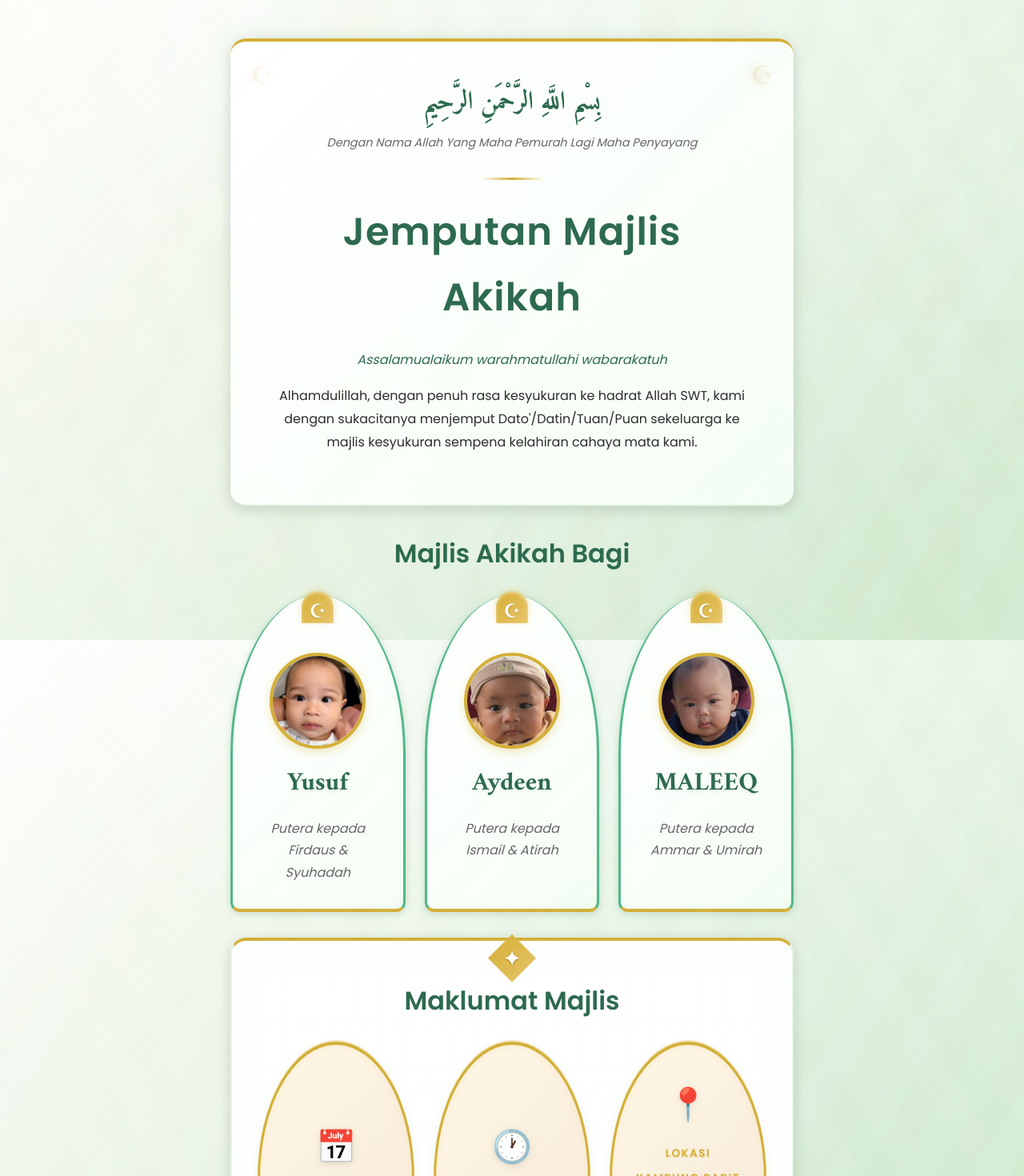
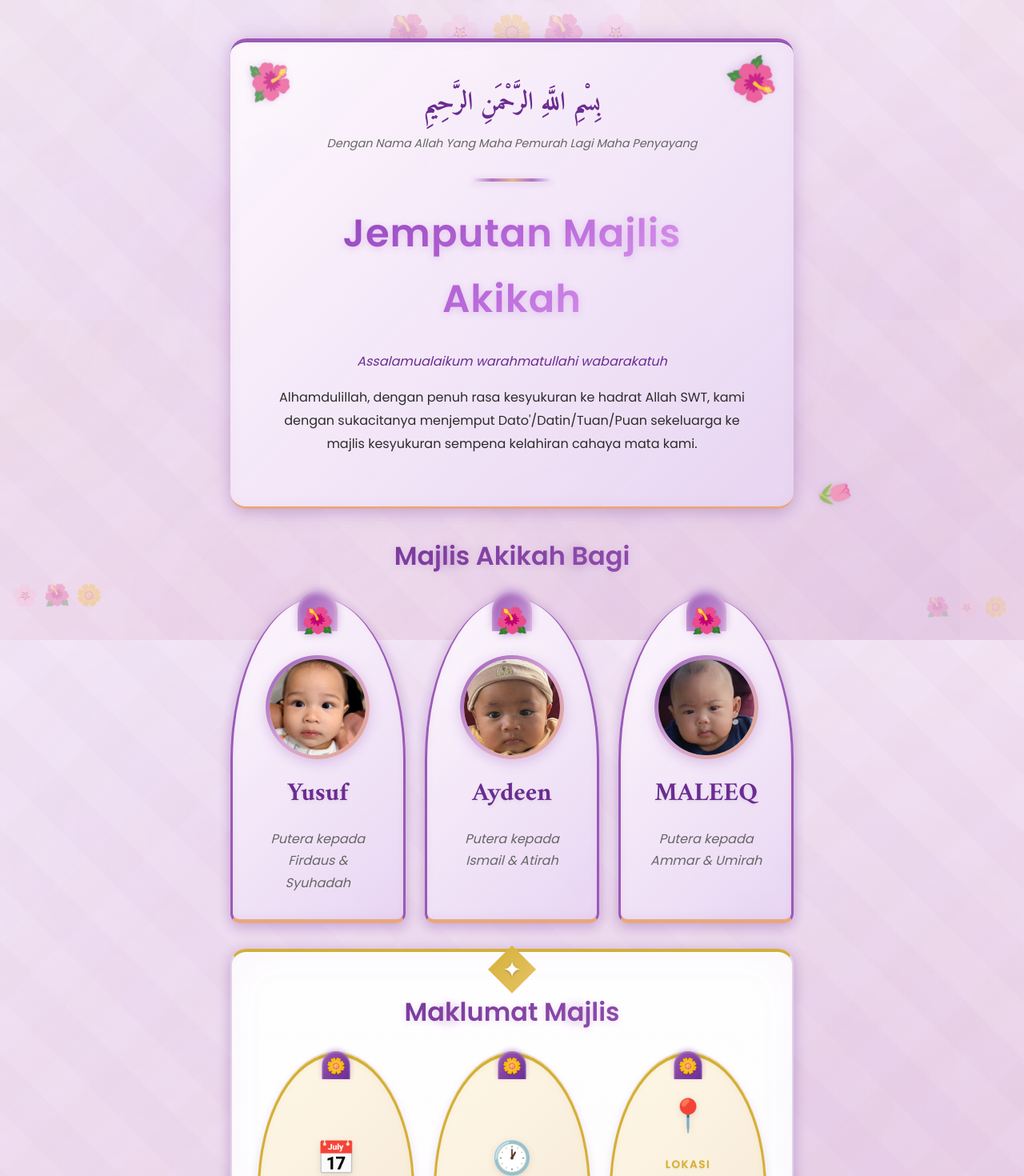
Before and after one commit to firdausaziz93/e-invitation-akikah, a React (Create React App) app: page / in a window 1280 px wide. Shown: the top 1470 px of the page at 80% size. Built offline with nearby package versions, Linux system fonts and the light colour scheme; the HTML template or start-up script is replaced by a standard one.

Commit message:
Update color palette to purple theme and add floating flowers animation

```diff
--- a/src/App.css
+++ b/src/App.css
@@ -8,13 +8,16 @@
 }
 
 :root {
-  /* Color Palette - Islamik & Elegant */
-  --primary-green: #2d6a4f;
-  --light-green: #52b788;
-  --cream: #fff8e7;
-  --beige: #f5e6d3;
+  /* Color Palette - Purple Islamic & Floral */
+  --primary-purple: #6b2c91;
+  --light-purple: #9b59b6;
+  --dark-purple: #4a1a66;
+  --lavender: #e8d5f2;
+  --rose-purple: #d4a5d8;
+  --cream: #fff8f5;
+  --beige: #f5e6f0;
   --gold: #d4af37;
-  --dark-brown: #3e2723;
+  --rose-gold: #e8a87c;
   --white: #ffffff;
   --text-dark: #2c2c2c;
   --text-light: #666666;
@@ -36,9 +39,9 @@
   --radius-lg: 20px;
 
   /* Shadows */
-  --shadow-sm: 0 2px 8px rgba(0, 0, 0, 0.08);
-  --shadow-md: 0 4px 16px rgba(0, 0, 0, 0.12);
-  --shadow-lg: 0 8px 24px rgba(0, 0, 0, 0.15);
+  --shadow-sm: 0 2px 8px rgba(107, 44, 145, 0.15);
+  --shadow-md: 0 4px 16px rgba(107, 44, 145, 0.2);
+  --shadow-lg: 0 8px 24px rgba(107, 44, 145, 0.25);
 }
 
 body {
@@ -48,27 +51,53 @@ body {
   -webkit-font-smoothing: antialiased;
   -moz-osx-font-smoothing: grayscale;
   background:
-    linear-gradient(135deg, rgba(255,255,255,0.9) 0%, rgba(200,230,200,0.5) 100%),
+    linear-gradient(135deg, rgba(232, 213, 242, 0.4) 0%, rgba(212, 165, 216, 0.3) 100%),
+    radial-gradient(circle at 20% 30%, rgba(155, 89, 182, 0.08) 0%, transparent 50%),
+    radial-gradient(circle at 80% 70%, rgba(107, 44, 145, 0.06) 0%, transparent 50%),
     repeating-linear-gradient(
-      60deg,
+      45deg,
       transparent,
-      transparent 40px,
-      rgba(143, 188, 143, 0.05) 40px,
-      rgba(143, 188, 143, 0.05) 80px
+      transparent 50px,
+      rgba(155, 89, 182, 0.03) 50px,
+      rgba(155, 89, 182, 0.03) 100px
     ),
     repeating-linear-gradient(
-      -60deg,
+      -45deg,
       transparent,
-      transparent 40px,
-      rgba(184, 134, 11, 0.03) 40px,
-      rgba(184, 134, 11, 0.03) 80px
+      transparent 50px,
+      rgba(212, 175, 55, 0.02) 50px,
+      rgba(212, 175, 55, 0.02) 100px
     ),
-    radial-gradient(circle at 15% 50%, rgba(218, 165, 32, 0.12) 0%, transparent 50%),
-    radial-gradient(circle at 85% 80%, rgba(143, 188, 143, 0.15) 0%, transparent 50%),
-    radial-gradient(circle at 50% 20%, rgba(255, 255, 255, 0.3) 0%, transparent 40%),
-    linear-gradient(to bottom, #f5fef5 0%, #e5f5e5 100%);
+    linear-gradient(to bottom, #fdf8fd 0%, #f5e6f0 100%);
   background-attachment: fixed;
   background-size: cover;
+  position: relative;
+  overflow-x: hidden;
+}
+
+body::before {
+  content: '🌺 🌸 🌼 🌺 🌸';
+  position: fixed;
+  top: 20px;
+  left: 0;
+  right: 0;
+  text-align: center;
+  font-size: 2.5rem;
+  opacity: 0.15;
+  pointer-events: none;
+  z-index: 0;
+  animation: floatFlowers 20s ease-in-out infinite;
+}
+
+@keyframes floatFlowers {
+  0%, 100% {
+    transform: translateY(0) scale(1);
+    opacity: 0.15;
+  }
+  50% {
+    transform: translateY(-20px) scale(1.1);
+    opacity: 0.25;
+  }
 }
 
 
@@ -89,15 +118,21 @@ body {
   left: 0;
   width: 100%;
   height: 100%;
-  opacity: 0.06;
+  opacity: 0.08;
   z-index: 0;
   background-image:
-    repeating-linear-gradient(0deg, transparent, transparent 50px, rgba(45, 106, 79, 0.4) 50px, rgba(45, 106, 79, 0.4) 51px),
-    repeating-linear-gradient(90deg, transparent, transparent 50px, rgba(45, 106, 79, 0.4) 50px, rgba(45, 106, 79, 0.4) 51px),
+    repeating-linear-gradient(0deg, transparent, transparent 50px, rgba(107, 44, 145, 0.4) 50px, rgba(107, 44, 145, 0.4) 51px),
+    repeating-linear-gradient(90deg, transparent, transparent 50px, rgba(107, 44, 145, 0.4) 50px, rgba(107, 44, 145, 0.4) 51px),
     radial-gradient(circle at 0% 0%, rgba(212, 175, 55, 0.3) 0%, transparent 50%),
-    radial-gradient(circle at 100% 100%, rgba(212, 175, 55, 0.3) 0%, transparent 50%);
+    radial-gradient(circle at 100% 100%, rgba(155, 89, 182, 0.3) 0%, transparent 50%);
   background-size: 50px 50px, 50px 50px, 400px 400px, 400px 400px;
   pointer-events: none;
+  animation: patternShift 30s ease-in-out infinite;
+}
+
+@keyframes patternShift {
+  0%, 100% { opacity: 0.08; }
+  50% { opacity: 0.12; }
 }
 
 .container {
@@ -129,47 +164,66 @@ body {
    ============================================ */
 .header {
   background:
-    linear-gradient(135deg, rgba(255,255,255,0.98), rgba(245,254,245,0.95)),
+    linear-gradient(135deg, rgba(253, 248, 253, 0.98), rgba(232, 213, 242, 0.95)),
     repeating-linear-gradient(
       45deg,
       transparent,
       transparent 30px,
-      rgba(143, 188, 143, 0.05) 30px,
-      rgba(143, 188, 143, 0.05) 31px
+      rgba(155, 89, 182, 0.06) 30px,
+      rgba(155, 89, 182, 0.06) 31px
+    ),
+    repeating-linear-gradient(
+      -45deg,
+      transparent,
+      transparent 30px,
+      rgba(212, 175, 55, 0.04) 30px,
+      rgba(212, 175, 55, 0.04) 31px
     );
   border-radius: var(--radius-lg);
   padding: var(--spacing-xl) var(--spacing-lg);
   margin-bottom: var(--spacing-lg);
   box-shadow:
     var(--shadow-md),
-    0 0 30px rgba(143, 188, 143, 0.15),
-    inset 0 1px 0 rgba(255,255,255,0.9);
+    0 0 30px rgba(155, 89, 182, 0.2),
+    inset 0 1px 0 rgba(255,255,255,0.9),
+    inset 0 -2px 15px rgba(155, 89, 182, 0.05);
   text-align: center;
-  border-top: 4px solid var(--gold);
-  border-bottom: 2px solid rgba(143, 188, 143, 0.3);
+  border-top: 5px solid var(--light-purple);
+  border-bottom: 3px solid var(--rose-gold);
   position: relative;
   overflow: hidden;
 }
 
 .header::before {
-  content: '☪';
+  content: '🌺';
   position: absolute;
   top: 15px;
   left: 25px;
-  font-size: 2rem;
-  color: rgba(184, 134, 11, 0.2);
-  animation: glow 3s ease-in-out infinite;
+  font-size: 2.5rem;
+  animation: flowerSpin 8s ease-in-out infinite;
+  filter: drop-shadow(0 2px 4px rgba(155, 89, 182, 0.3));
 }
 
 .header::after {
-  content: '☪';
+  content: '🌺';
   position: absolute;
   top: 15px;
   right: 25px;
-  font-size: 2rem;
-  color: rgba(184, 134, 11, 0.2);
-  animation: glow 3s ease-in-out infinite;
-  animation-delay: 1.5s;
+  font-size: 2.5rem;
+  animation: flowerSpin 8s ease-in-out infinite reverse;
+  filter: drop-shadow(0 2px 4px rgba(155, 89, 182, 0.3));
+  animation-delay: 1s;
+}
+
+@keyframes flowerSpin {
+  0%, 100% {
+    transform: rotate(0deg) scale(1);
+    opacity: 0.6;
+  }
+  50% {
+    transform: rotate(180deg) scale(1.2);
+    opacity: 0.9;
+  }
 }
 
 @keyframes glow {
@@ -190,7 +244,7 @@ body {
 .bismillah .arabic {
   font-family: var(--font-arabic);
   font-size: 1.8rem;
-  color: var(--primary-green);
+  color: var(--primary-purple);
   font-weight: 700;
   margin-bottom: var(--spacing-xs);
   line-height: 1.8;
@@ -203,18 +257,36 @@ body {
 }
 
 .divider {
-  width: 80px;
-  height: 3px;
-  background: linear-gradient(to right, transparent, var(--gold), transparent);
+  width: 100px;
+  height: 4px;
+  background: linear-gradient(to right, transparent, var(--light-purple), var(--rose-gold), var(--light-purple), transparent);
   margin: var(--spacing-md) auto;
+  border-radius: 2px;
+  box-shadow: 0 2px 8px rgba(155, 89, 182, 0.3);
+  animation: shimmer 3s ease-in-out infinite;
+}
+
+@keyframes shimmer {
+  0%, 100% { opacity: 0.8; transform: scaleX(1); }
+  50% { opacity: 1; transform: scaleX(1.05); }
 }
 
 .main-title {
-  font-size: 2.2rem;
-  color: var(--primary-green);
-  font-weight: 600;
+  font-size: 2.4rem;
+  background: linear-gradient(135deg, var(--primary-purple), var(--light-purple), var(--rose-purple));
+  -webkit-background-clip: text;
+  -webkit-text-fill-color: transparent;
+  background-clip: text;
+  font-weight: 700;
   margin-bottom: var(--spacing-md);
   letter-spacing: 1px;
+  text-shadow: 0 2px 10px rgba(155, 89, 182, 0.3);
+  animation: titleGlow 4s ease-in-out infinite;
+}
+
+@keyframes titleGlow {
+  0%, 100% { filter: brightness(1); }
+  50% { filter: brightness(1.2); }
 }
 
 .welcome-text {
@@ -228,7 +300,7 @@ body {
 }
 
 .welcome-text em {
-  color: var(--primary-green);
+  color: var(--primary-purple);
   font-weight: 500;
 }
 
@@ -242,10 +314,32 @@ body {
 
 .section-title {
   text-align: center;
-  font-size: 1.8rem;
-  color: var(--primary-green);
+  font-size: 2rem;
+  background: linear-gradient(135deg, var(--primary-purple), var(--light-purple));
+  -webkit-background-clip: text;
+  -webkit-text-fill-color: transparent;
+  background-clip: text;
   margin-bottom: var(--spacing-md);
-  font-weight: 600;
+  font-weight: 700;
+  text-shadow: 0 2px 8px rgba(155, 89, 182, 0.2);
+  position: relative;
+}
+
+.section-title::before {
+  content: '🌼';
+  position: absolute;
+  left: calc(50% - 100px);
+  opacity: 0.5;
+  animation: gentleSway 3s ease-in-out infinite;
+}
+
+.section-title::after {
+  content: '🌼';
+  position: absolute;
+  right: calc(50% - 100px);
+  opacity: 0.5;
+  animation: gentleSway 3s ease-in-out infinite;
+  animation-delay: 1.5s;
 }
 
 .children-cards {
@@ -256,25 +350,32 @@ body {
 
 .child-card {
   background:
-    linear-gradient(135deg, rgba(255,255,255,0.98), rgba(245,254,245,0.95)),
+    linear-gradient(135deg, rgba(253, 248, 253, 0.98), rgba(232, 213, 242, 0.95)),
     repeating-linear-gradient(
       45deg,
       transparent,
       transparent 25px,
-      rgba(82, 183, 136, 0.05) 25px,
-      rgba(82, 183, 136, 0.05) 26px
+      rgba(155, 89, 182, 0.05) 25px,
+      rgba(155, 89, 182, 0.05) 26px
+    ),
+    repeating-linear-gradient(
+      -45deg,
+      transparent,
+      transparent 25px,
+      rgba(212, 165, 216, 0.04) 25px,
+      rgba(212, 165, 216, 0.04) 26px
     );
   border-radius: 50% 50% var(--radius-md) var(--radius-md);
   padding: var(--spacing-xl) var(--spacing-lg) var(--spacing-lg);
   text-align: center;
   box-shadow:
-    var(--shadow-sm),
-    0 2px 12px rgba(82, 183, 136, 0.15),
-    inset 0 -3px 8px rgba(143, 188, 143, 0.1);
-  border-left: 3px solid var(--light-green);
-  border-right: 3px solid var(--light-green);
-  border-bottom: 4px solid var(--gold);
-  transition: transform 0.3s ease, box-shadow 0.3s ease;
+    var(--shadow-md),
+    0 4px 15px rgba(155, 89, 182, 0.2),
+    inset 0 -3px 10px rgba(155, 89, 182, 0.08);
+  border-left: 3px solid var(--light-purple);
+  border-right: 3px solid var(--light-purple);
+  border-bottom: 5px solid var(--rose-gold);
+  transition: all 0.4s ease;
   position: relative;
   overflow: visible;
 }
@@ -282,50 +383,69 @@ body {
 .child-card::before {
   content: '';
   position: absolute;
-  top: -5px;
+  top: -8px;
   left: 50%;
   transform: translateX(-50%);
-  width: 40px;
-  height: 40px;
-  background: linear-gradient(135deg, var(--gold), #e8c468);
+  width: 50px;
+  height: 50px;
+  background: linear-gradient(135deg, var(--light-purple), var(--rose-purple));
   border-radius: 50% 50% 0 0;
   box-shadow:
-    0 -2px 8px rgba(212, 175, 55, 0.3),
-    inset 0 2px 4px rgba(255, 255, 255, 0.5);
+    0 -3px 10px rgba(155, 89, 182, 0.4),
+    inset 0 3px 6px rgba(255, 255, 255, 0.5);
+  animation: domePulse 3s ease-in-out infinite;
+}
+
+@keyframes domePulse {
+  0%, 100% { transform: translateX(-50%) scale(1); }
+  50% { transform: translateX(-50%) scale(1.05); }
 }
 
 .child-card::after {
-  content: '☪';
+  content: '🌺';
   position: absolute;
-  top: 0;
+  top: 2px;
   left: 50%;
   transform: translateX(-50%);
-  font-size: 1.5rem;
-  color: var(--white);
-  text-shadow: 0 1px 2px rgba(0,0,0,0.2);
+  font-size: 2rem;
+  filter: drop-shadow(0 2px 4px rgba(155, 89, 182, 0.4));
+  animation: flowerBounce 2s ease-in-out infinite;
   z-index: 1;
 }
 
+@keyframes flowerBounce {
+  0%, 100% { transform: translateX(-50%) translateY(0) rotate(0deg); }
+  50% { transform: translateX(-50%) translateY(-5px) rotate(10deg); }
+}
+
 .child-card:hover {
-  transform: translateY(-8px) scale(1.02);
+  transform: translateY(-10px) scale(1.03);
   box-shadow:
     var(--shadow-lg),
-    0 8px 25px rgba(82, 183, 136, 0.25),
-    inset 0 -3px 12px rgba(143, 188, 143, 0.15);
+    0 10px 30px rgba(155, 89, 182, 0.3),
+    inset 0 -3px 15px rgba(155, 89, 182, 0.12);
+  border-bottom-color: var(--light-purple);
 }
 
 .child-image-wrapper {
-  width: 120px;
-  height: 120px;
+  width: 130px;
+  height: 130px;
   margin: var(--spacing-md) auto var(--spacing-sm);
   border-radius: 50%;
   overflow: hidden;
-  border: 4px solid var(--gold);
+  border: 5px solid transparent;
+  background: linear-gradient(white, white) padding-box,
+              linear-gradient(135deg, var(--light-purple), var(--rose-purple), var(--rose-gold)) border-box;
   box-shadow:
-    0 4px 12px rgba(212, 175, 55, 0.3),
-    inset 0 2px 6px rgba(0, 0, 0, 0.1);
-  background: linear-gradient(135deg, var(--cream), var(--white));
+    0 4px 15px rgba(155, 89, 182, 0.3),
+    inset 0 2px 8px rgba(155, 89, 182, 0.1);
   position: relative;
+  animation: borderGlow 3s ease-in-out infinite;
+}
+
+@keyframes borderGlow {
+  0%, 100% { box-shadow: 0 4px 15px rgba(155, 89, 182, 0.3), inset 0 2px 8px rgba(155, 89, 182, 0.1); }
+  50% { box-shadow: 0 6px 20px rgba(155, 89, 182, 0.5), inset 0 2px 10px rgba(155, 89, 182, 0.15); }
 }
 
 .child-image {
@@ -342,7 +462,7 @@ body {
 
 .child-name {
   font-size: 2rem;
-  color: var(--primary-green);
+  color: var(--primary-purple);
   font-weight: 700;
   margin-bottom: var(--spacing-sm);
   margin-top: var(--spacing-xs);
@@ -367,28 +487,28 @@ body {
       0deg,
       transparent,
       transparent 30px,
-      rgba(143, 188, 143, 0.06) 30px,
-      rgba(143, 188, 143, 0.06) 31px
+      rgba(107, 44, 145, 0.06) 30px,
+      rgba(107, 44, 145, 0.06) 31px
     ),
     repeating-linear-gradient(
       90deg,
       transparent,
       transparent 30px,
-      rgba(143, 188, 143, 0.06) 30px,
-      rgba(143, 188, 143, 0.06) 31px
+      rgba(107, 44, 145, 0.06) 30px,
+      rgba(107, 44, 145, 0.06) 31px
     );
   border-radius: var(--radius-lg);
   padding: var(--spacing-xl) var(--spacing-lg);
   margin-bottom: var(--spacing-lg);
   box-shadow:
     var(--shadow-md),
-    0 4px 20px rgba(143, 188, 143, 0.12),
+    0 4px 20px rgba(107, 44, 145, 0.12),
     inset 0 1px 0 rgba(255,255,255,0.9),
-    inset 0 0 60px rgba(143, 188, 143, 0.03);
+    inset 0 0 60px rgba(107, 44, 145, 0.03);
   border-top: 4px solid var(--gold);
   border-bottom: 4px solid var(--gold);
-  border-left: 2px solid rgba(143, 188, 143, 0.2);
-  border-right: 2px solid rgba(143, 188, 143, 0.2);
+  border-left: 2px solid rgba(107, 44, 145, 0.2);
+  border-right: 2px solid rgba(107, 44, 145, 0.2);
   position: relative;
 }
 
@@ -456,7 +576,7 @@ body {
   border: 3px solid var(--gold);
   border-top: 4px solid var(--gold);
   box-shadow:
-    0 4px 12px rgba(143, 188, 143, 0.15),
+    0 4px 12px rgba(107, 44, 145, 0.15),
     inset 0 2px 8px rgba(212, 175, 55, 0.1),
     0 -2px 0 rgba(212, 175, 55, 0.3);
   position: relative;
@@ -476,21 +596,20 @@ body {
   transform: translateX(-50%);
   width: 35px;
   height: 35px;
-  /* background: linear-gradient(135deg, var(--light-green), var(--primary-green)); */
-  /* border-radius: 50% 50% 0 0;
+  background: linear-gradient(135deg, var(--light-purple), var(--primary-purple));
+  border-radius: 50% 50% 0 0;
   box-shadow:
-    0 -2px 6px rgba(82, 183, 136, 0.3),
-    inset 0 1px 3px rgba(255, 255, 255, 0.4); */
+    0 -2px 6px rgba(107, 44, 145, 0.3),
+    inset 0 1px 3px rgba(255, 255, 255, 0.4);
 }
 
 .detail-item::after {
-  /* content: '☪'; */
+  content: '🌼';
   position: absolute;
   top: -3px;
   left: 50%;
   transform: translateX(-50%);
   font-size: 1.2rem;
-  color: var(--white);
   text-shadow: 0 1px 2px rgba(0,0,0,0.2);
   z-index: 1;
 }
@@ -498,7 +617,7 @@ body {
 .detail-item:hover {
   transform: translateY(-5px);
   box-shadow:
-    0 8px 20px rgba(143, 188, 143, 0.25),
+    0 8px 20px rgba(107, 44, 145, 0.25),
     inset 0 2px 12px rgba(212, 175, 55, 0.15),
     0 -2px 0 rgba(212, 175, 55, 0.4);
 }
@@ -522,7 +641,7 @@ body {
 
 .detail-value {
   font-size: 0.95rem;
-  color: var(--primary-green);
+  color: var(--primary-purple);
   font-weight: 600;
   line-height: 1.7;
   text-shadow: 0 1px 2px rgba(45, 106, 79, 0.1);
@@ -531,14 +650,14 @@ body {
 }
 
 .location-link {
-  color: var(--primary-green);
+  color: var(--primary-purple);
   text-decoration: none;
   font-weight: 700;
   display: inline-block;
   padding: var(--spacing-xs) var(--spacing-sm);
   background: linear-gradient(135deg, rgba(82, 183, 136, 0.15), rgba(45, 106, 79, 0.1));
   border-radius: var(--radius-sm);
-  border: 2px solid var(--light-green);
+  border: 2px solid var(--light-purple);
   transition: all 0.3s ease;
   position: relative;
   overflow: hidden;
@@ -549,9 +668,9 @@ body {
 }
 
 .location-link:hover {
-  background: linear-gradient(135deg, var(--light-green), var(--primary-green));
+  background: linear-gradient(135deg, var(--light-purple), var(--primary-purple));
   color: var(--white);
-  border-color: var(--primary-green);
+  border-color: var(--primary-purple);
   transform: translateY(-2px);
   box-shadow: 0 4px 12px rgba(45, 106, 79, 0.3);
 }
@@ -568,7 +687,7 @@ body {
 
 .program-title {
   font-size: 1.3rem;
-  color: var(--primary-green);
+  color: var(--primary-purple);
   margin-bottom: var(--spacing-md);
 }
 .program-list li {
@@ -587,16 +706,23 @@ body {
   border-left: 3px solid var(--gold);
   font-size: 0.95rem;
   color: var(--text-dark);
-  box-shadow: 0 1px 4px rgba(143, 188, 143, 0.08);
+  box-shadow: 0 1px 4px rgba(107, 44, 145, 0.08);
 }
 .program-list li {
   padding: var(--spacing-sm);
   margin-bottom: var(--spacing-xs);
   background: var(--cream);
   border-radius: var(--radius-sm);
-  border-left: 3px solid var(--gold);
+  border-left: 3px solid var(--primary-purple);
   font-size: 0.95rem;
   color: var(--text-dark);
+  transition: all 0.3s ease;
+}
+
+.program-list li:hover {
+  transform: translateX(5px);
+  border-left-color: var(--light-purple);
+  box-shadow: 0 2px 8px rgba(107, 44, 145, 0.15);
 }
 
 
@@ -604,7 +730,7 @@ body {
    CLOSING SECTION - Doa & Penutup
    ============================================ */
 .closing-section {
-  background: linear-gradient(135deg, var(--primary-green), var(--light-green));
+  background: linear-gradient(135deg, var(--primary-purple), var(--light-purple));
   border-radius: var(--radius-lg);
   padding: var(--spacing-xl) var(--spacing-lg);
   margin-bottom: var(--spacing-lg);
@@ -678,7 +804,7 @@ body {
 }
 
 .whatsapp-button {
-  background: linear-gradient(135deg, #25D366, #128C7E);
+  background: linear-gradient(135deg, var(--primary-purple), var(--light-purple));
   color: var(--white);
   border: none;
   border-radius: 50px;
@@ -687,7 +813,7 @@ body {
   font-weight: 600;
   font-family: var(--font-body);
   cursor: pointer;
-  box-shadow: var(--shadow-md);
+  box-shadow: 0 4px 15px rgba(107, 44, 145, 0.3);
   transition: transform 0.3s ease, box-shadow 0.3s ease;
   display: inline-flex;
   align-items: center;
@@ -697,7 +823,7 @@ body {
 
 .whatsapp-button:hover {
   transform: translateY(-3px);
-  box-shadow: var(--shadow-lg);
+  box-shadow: 0 6px 20px rgba(107, 44, 145, 0.5);
 }
 
 .whatsapp-button:active {
@@ -765,7 +891,7 @@ body {
 
 .footer-text {
   font-size: 1rem;
-  color: var(--primary-green);
+  color: var(--primary-purple);
   margin-bottom: var(--spacing-sm);
   font-weight: 500;
 }
--- /dev/null
+++ b/src/FloatingFlowers.css
@@ -0,0 +1,95 @@
+/* ============================================
+   FLOATING FLOWERS ANIMATION - PURPLE FLORAL
+   ============================================ */
+.floating-flower {
+  position: fixed;
+  font-size: 2rem;
+  pointer-events: none;
+  opacity: 0;
+  z-index: 1;
+  animation: floatUp 20s linear infinite;
+  filter: drop-shadow(0 2px 4px rgba(155, 89, 182, 0.3));
+}
+
+@keyframes floatUp {
+  0% {
+    bottom: -50px;
+    opacity: 0;
+    transform: translateX(0) rotate(0deg) scale(1);
+  }
+  10% {
+    opacity: 0.7;
+  }
+  50% {
+    opacity: 0.8;
+    transform: translateX(30px) rotate(180deg) scale(1.2);
+  }
+  90% {
+    opacity: 0.5;
+  }
+  100% {
+    bottom: 110vh;
+    opacity: 0;
+    transform: translateX(-30px) rotate(360deg) scale(0.8);
+  }
+}
+
+/* Decorative flower corners */
+.app::after {
+  content: '🌺 🌸 🌼';
+  position: fixed;
+  bottom: 20px;
+  right: 20px;
+  font-size: 1.5rem;
+  opacity: 0.2;
+  pointer-events: none;
+  animation: gentleFloat 6s ease-in-out infinite;
+}
+
+.app::before {
+  content: '🌸 🌺 🌼';
+  position: fixed;
+  bottom: 20px;
+  left: 20px;
+  font-size: 1.5rem;
+  opacity: 0.2;
+  pointer-events: none;
+  animation: gentleFloat 6s ease-in-out infinite;
+  animation-delay: 3s;
+}
+
+@keyframes gentleFloat {
+  0%, 100% {
+    transform: translateY(0) scale(1);
+    opacity: 0.2;
+  }
+  50% {
+    transform: translateY(-15px) scale(1.1);
+    opacity: 0.3;
+  }
+}
+
+/* Islamic star ornaments */
+.container::before {
+  content: '✦ ✧ ✦';
+  position: absolute;
+  top: -40px;
+  left: 50%;
+  transform: translateX(-50%);
+  font-size: 2rem;
+  color: var(--light-purple);
+  opacity: 0.3;
+  animation: starTwinkle 4s ease-in-out infinite;
+  text-shadow: 0 0 10px rgba(155, 89, 182, 0.5);
+}
+
+@keyframes starTwinkle {
+  0%, 100% {
+    opacity: 0.3;
+    transform: translateX(-50%) scale(1);
+  }
+  50% {
+    opacity: 0.6;
+    transform: translateX(-50%) scale(1.15);
+  }
+}
```
Also changed, not shown: src/App.js (+34 -2 lines).
